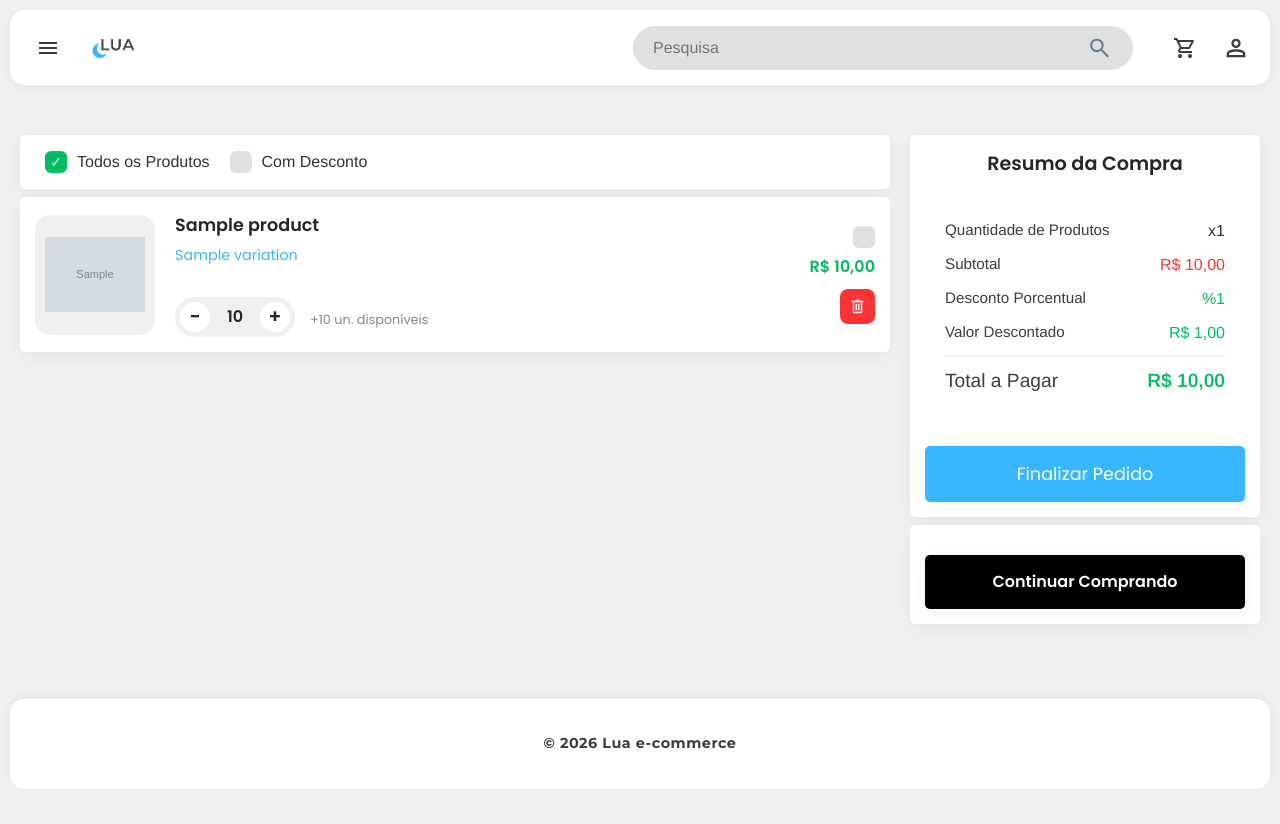
After one commit to allans225/django-smart-retail, a Django app: template djangoapp/product/templates/product/cart.html in a window 1280 px wide. The commit adds this page. Run offline with Django 5.2, Linux system fonts and the light colour scheme; the template is opened without the code that fills it: most values are stand-ins (such as "Sample title", 1, 10 or a date in 2020); grey boxes marked "Sample" are stand-in pictures.

Commit message:
Feat: Rendering the Shopping Cart Interface - Create an HTML/CSS interface for the cart; - Rendering product variation data and the purchase summary.

```diff
--- /dev/null
+++ b/djangoapp/product/templates/product/cart.html
@@ -0,0 +1,124 @@
+{% extends 'static/base.html' %}
+{% load product_filters %}
+{% load static %}
+
+{% block content %}
+<main class="cart-container">
+    {% if cart_items %}
+        <div class="cart-main-content">
+            <section class="block cart-filter">
+                <label class="filter-option">
+                    <input type="checkbox" checked>
+                    <span class="custom-checkbox active"></span>
+                    Todos os Produtos
+                </label>
+                <label class="filter-option">
+                    <input type="checkbox">
+                    <span class="custom-checkbox"></span>
+                    Com Desconto
+                </label>
+            </section>
+
+            <div class="cart-items-list">
+                {% for item in cart_items %}
+                <article class="block cart-item-card">
+                    <div class="item-img">
+                        <img src="{{ item.variation.product.cover_image.url }}" alt="{{ item.variation.product.name }}">
+                    </div>
+
+                    <div class="item-info">
+                        <h3>{{ item.variation.product.name }}</h3>
+                        <span class="variation-name">{{ item.variation.name }}</span>
+
+                        <div class="item-controls">
+                            <div class="quantity-container mini">
+                                <button type="button" class="qty-btn minus">-</button>
+                                <input type="number" id="product-qty" value="{{ item.quantity }}" readonly>
+                                <button type="button" class="qty-btn plus">+</button>
+                            </div>
+                            <span class="stock-info">+{{ item.variation.stock }} un. disponíveis</span>
+                        </div>
+                    </div>
+
+                    <div class="item-price-actions">
+                        <label class="item-select">
+                            <input type="checkbox" {% if item.selected %}checked{% endif %}>
+                            <span class="custom-checkbox"></span>
+                        </label>
+
+                        <div class="price-display">
+                            {% with var=item.variation %}
+                                {% if var.promotional_price > 0 and var.promotional_price < var.price %}
+                                    <span class="old-price">{{ var.price|price_filter }}</span>
+                                    <span class="current-price">{{ var.promotional_price|price_filter }}</span>
+                                {% else %}
+                                    <span class="current-price">{{ var.price|price_filter }}</span>
+                                {% endif %}
+                            {% endwith %}
+                        </div>
+
+                        <button class="remove-btn" title="Remover item" data-id="{{ item.variation.id }}">
+                            <img src="{% static 'assets/img/icons/trash.svg' %}" alt="Remover Produto">
+                        </button>
+                    </div>
+                </article>
+                {% endfor %}
+            </div>
+        </div>
+
+        <aside class="cart-summary-sidebar">
+            <section class="block order-summary">
+                <h2>Resumo da Compra</h2>
+
+                <div class="summary-details">
+                    <div class="summary-line">
+                        <span class="label">Quantidade de Produtos</span>
+                        <span>x{{ total_items }}</span>
+                    </div>
+                    <div class="summary-line">
+                        <span class="label">Subtotal</span>
+                        <span class="text-red">{{ cart_subtotal|price_filter }}</span>
+                    </div>
+
+                    <div class="summary-line">
+                        <span class="label">Desconto Porcentual</span>
+                        <span class="text-green">%{{total_discount_percent}}</span>
+                    </div>
+
+                    <div class="summary-line">
+                        <span class="label">Valor Descontado</span>
+                        <span class="text-green">{{ total_discount|price_filter }}</span>
+                    </div>
+
+                    <hr class="summary-divider">
+
+                    <div class="summary-line total">
+                        <span class="label">Total a Pagar</span>
+                        <span class="text-green">{{ grand_total|price_filter }}</span>
+                    </div>
+                </div>
+
+                <button class="btn-primary checkout-btn">Finalizar Pedido</button>
+            </section>
+
+            <div class="block continue-shopping">
+                <a href="{% url 'product:all' %}" class="block btn-continue">
+                    Continuar Comprando
+                </a>
+            </div>
+        </aside>
+    {% else %}
+        <div class="block middle continue-shopping">
+            <p>Seu carrinho está vazio.</p>
+            <a href="{% url 'product:all' %}" class="block btn-continue">
+                Continuar Comprando
+            </a>
+        </div>
+    {% endif %}
+</main>
+
+{% block scripts %}
+    <script src="{% static 'assets/js/cart.js' %}"></script>
+{%endblock  %}
+
+{% endblock %}
--- a/djangoapp/static/assets/css/styles.css
+++ b/djangoapp/static/assets/css/styles.css
@@ -106,6 +106,7 @@
     padding: 2px 6px;
     border-radius: 50%;
     font-family: var(--font-main);
+    display: none;
 }
 
 .user-icon img {
@@ -575,3 +576,197 @@
 .text-blue { color: var(--cl-blue); }
 
 .text-red { color: var(--cl-red); }
+
+/* Carrinho */
+.cart-container {
+    display: grid;
+    grid-template-columns: 1fr 350px;
+    gap: 20px;
+    max-width: var(--max-header-width);
+    margin: 40px auto;
+    padding: 0 20px;
+}
+
+/* Blocos de Filtro e Itens */
+.cart-filter {
+    display: flex;
+    gap: 20px;
+    margin-bottom: 0.5rem;
+    padding: 15px 25px;
+}
+
+.filter-option {
+    display: flex;
+    align-items: center;
+    gap: 10px;
+    cursor: pointer;
+    font-family: var(--ft-menu);
+}
+
+/* Card do Item Individual */
+.cart-item-card {
+    display: flex;
+    gap: 20px;
+    margin-bottom: 0.5rem;
+    align-items: center;
+    position: relative;
+}
+
+.item-img {
+    width: 120px;
+    height: 120px;
+    background: var(--cl-light-bg);
+    border-radius: 15px;
+    padding: 10px;
+}
+
+.item-img img {
+    width: 100%;
+    height: 100%;
+    object-fit: contain;
+}
+
+.item-info { flex: 1; }
+.item-info h3 { font-size: 1.1rem; margin-bottom: 5px; }
+.variation-name { color: var(--cl-blue); font-size: 0.9rem; }
+
+.item-controls {
+    display: flex;
+    align-items: center;
+    gap: 15px;
+    margin-top: 15px;
+}
+
+.stock-info { font-size: 0.8rem; color: #888; margin-top: 1.2rem;}
+
+/* Preços e Ações no Card */
+.item-price-actions {
+    display: flex;
+    flex-direction: column;
+    align-items: flex-end;
+    justify-content: space-between;
+    height: 100%;
+    min-width: 120px;
+}
+
+.price-display {
+    display: flex;
+    flex-direction: column;
+    align-items: flex-end;
+    gap: 5px;
+}
+
+.price-display .old-price{
+    color: var(--cl-green);
+    font-size: 0.8rem;
+    font-weight: 300;
+}
+
+.price-display .current-price {
+    color: var(--cl-green);
+    font-size: 1rem;
+    font-weight: 600;
+}
+
+.remove-btn {
+    background: var(--cl-red);
+    border-radius: 8px;
+    padding: 8px;
+    width: 35px;
+    height: 35px;
+    margin-top: 10px;
+}
+
+.remove-btn img { filter: brightness(0) invert(1); width: 100%; }
+
+/* Sidebar de Resumo */
+
+.order-summary {
+    margin-bottom: 0.5rem;
+}
+
+.order-summary h2 {
+    font-size: 1.2rem;
+    text-align: center;
+    margin-bottom: 20px;
+}
+
+.summary-details {
+    border-radius: 15px;
+    padding: 20px;
+}
+
+.summary-line {
+    display: flex;
+    justify-content: space-between;
+    margin-bottom: 10px;
+    font-family: var(--ft-menu);
+}
+.summary-line .label {
+    font-size: 0.95rem;
+    color: var(--cl-ff-text);
+    font-weight: 400;
+}
+
+.summary-divider {
+    border: 1px solid var(--cl-light-bg);
+}
+
+.summary-line.total{
+    font-weight: bold;
+    font-size: 1.2rem;
+    margin-top: 10px;
+}
+
+.summary-line.total .label {
+    font-size: 1.2rem;
+}
+
+.text-red { color: var(--cl-red); }
+.text-green { color: var(--cl-green); }
+
+.checkout-btn {
+    margin-top: 20px;
+    padding: 15px;
+}
+
+.btn-continue {
+    display: block;
+    text-align: center;
+    background: #000;
+    color: #fff;
+    font-weight: 600;
+    margin-top: 15px;
+    transition: opacity 0.2s;
+}
+
+.block.middle.continue-shopping{
+    max-width: 400px;
+    text-align: center;
+}
+
+/* Reutilização e customização do Checkbox */
+input[type="checkbox"] { display: none; }
+.custom-checkbox {
+    width: 22px;
+    height: 22px;
+    border-radius: 6px;
+    display: inline-block;
+    position: relative;
+    background: var(--cl-offwhite);
+}
+
+input:checked + .custom-checkbox {
+    background: var(--cl-green);
+    border-color: var(--cl-green);
+}
+
+input:checked + .custom-checkbox::after {
+    content: '✓';
+    color: white;
+    position: absolute;
+    top: 50%;
+    left: 50%;
+    transform: translate(-50%, -50%);
+    font-size: 14px;
+}
--- a/djangoapp/templates/partial/_footer.html
+++ b/djangoapp/templates/partial/_footer.html
@@ -4,7 +4,5 @@
         <p class="copyright">© {% now "Y" %} Lua e-commerce</p>
     </div>
 
-    <script src="{% static 'assets/js/main.js' %}"></script>
-
     {% block scripts %}{% endblock %}
 </footer>
--- a/djangoapp/templates/partial/_header.html
+++ b/djangoapp/templates/partial/_header.html
@@ -20,9 +20,9 @@
         </div>
 
         <div class="nav-actions">
-            <a href="#" class="cart-icon">
+            <a href="{% url 'product:cart_detail' %}" class="cart-icon">
                 <img src="{% static 'assets/img/icons/cart.svg' %}" alt="Cart Icon" class="cart-img">
-                <span class="badge">2</span>
+                <span class="badge"></span>
             </a>
             <a href="#" class="user-icon">
                 <img src="{% static 'assets/img/icons/user.svg' %}" alt="User Icon" class="user-img">
--- a/djangoapp/templates/partial/_nav.html
+++ /dev/null
@@ -1 +0,0 @@
-<nav></nav>
--- a/djangoapp/templates/static/base.html
+++ b/djangoapp/templates/static/base.html
@@ -3,8 +3,6 @@
     {% include 'partial/_head.html' %}
     <body>
         {% include 'partial/_header.html' %}
-        {% include 'partial/_nav.html' %}
-
         <main>
             {% include 'partial/_messages.html' %}
             {% block content %}{% endblock %}
```
Also changed, not shown: djangoapp/product/templates/product/temp-cart.html (deleted, +0 -41 lines), djangoapp/product/views.py (+27 -11 lines), djangoapp/static/assets/js/main.js (deleted, +0 -23 lines), djangoapp/static/assets/js/product_detail.js (+11 -0 lines), djangoapp/static/assets/img/icons/trash.svg (added), djangoapp/static/assets/js/cart.js (added).
